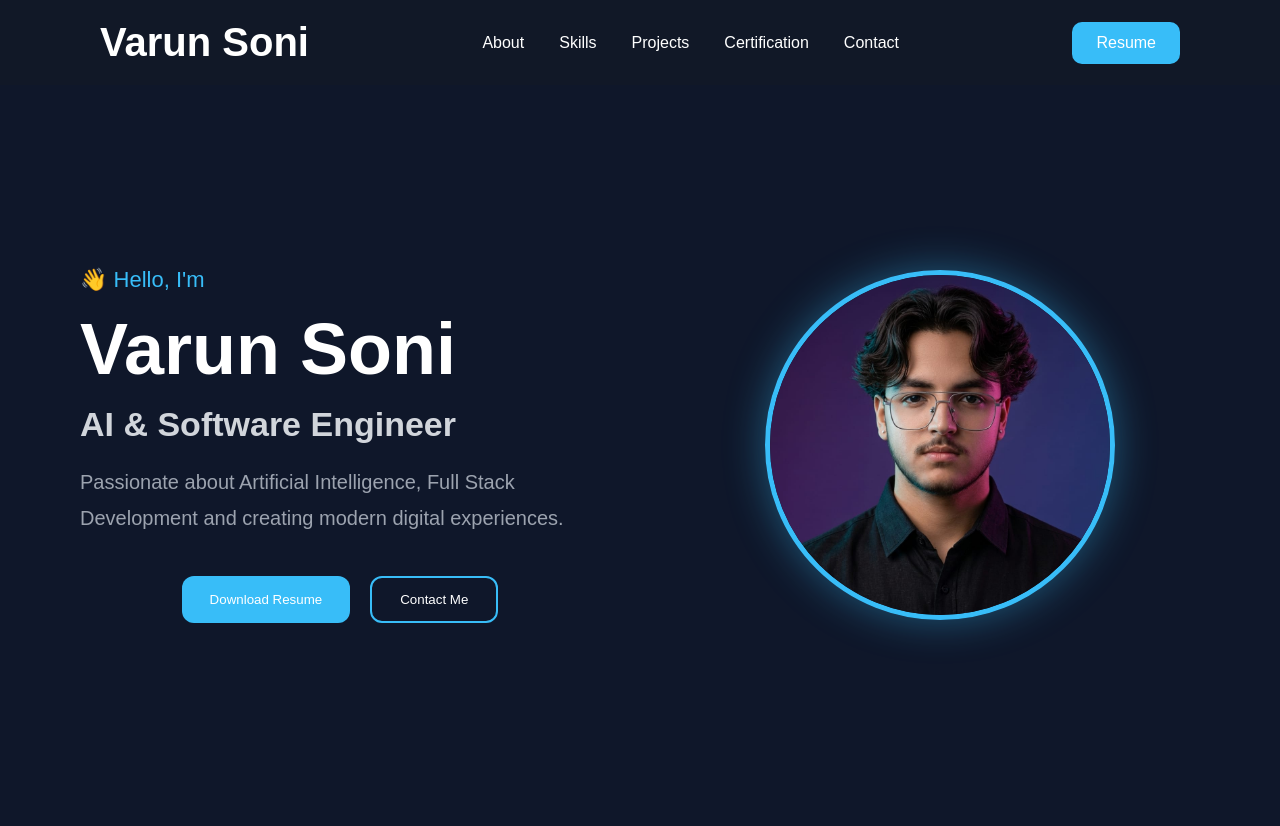
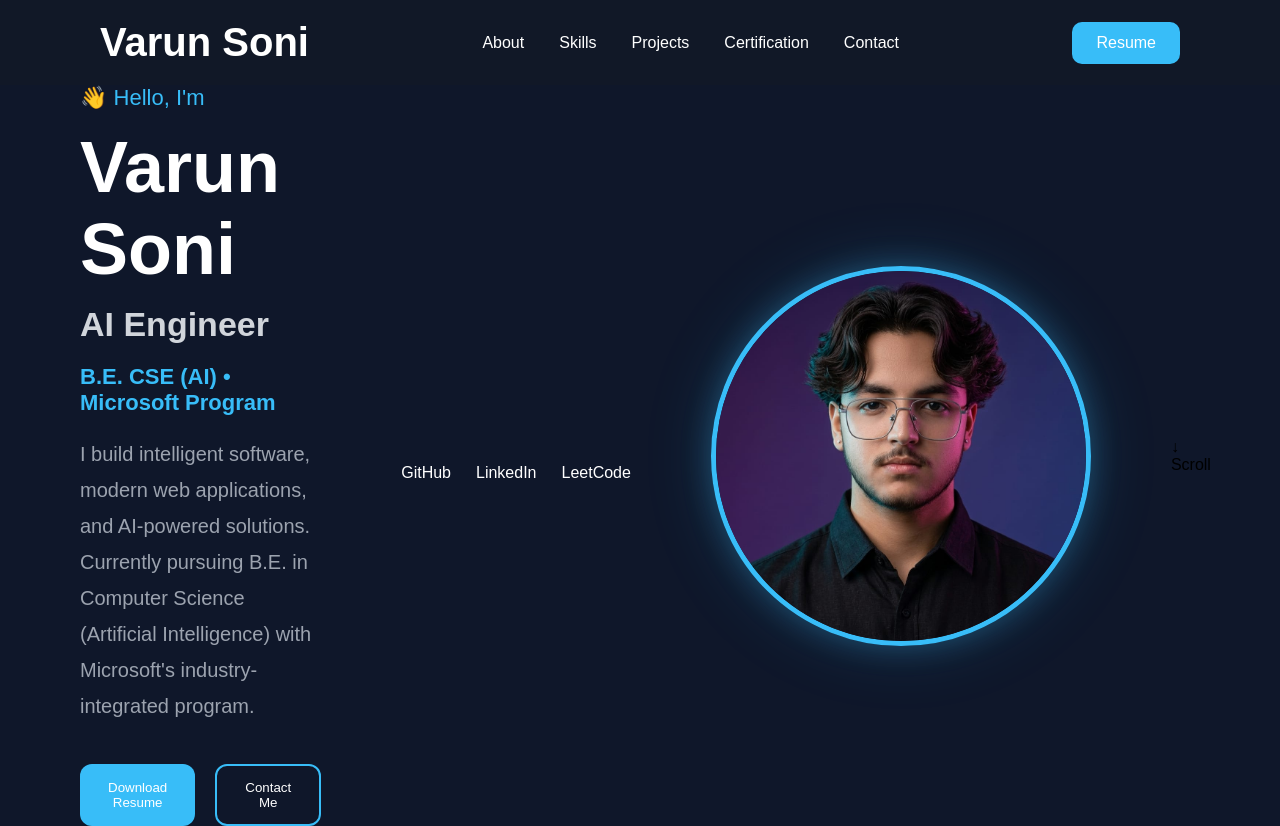
Before and after one commit to varunsoni-dev/portfolio, a React (Vite) app: page / in a window 1280 px wide. Before the commit the page ends 805 px from the top, so only its background shows below. Built offline with nearby package versions, Linux system fonts and the light colour scheme.

Commit message:
Improve hero section layout

```diff
--- a/src/components/hero.css
+++ b/src/components/hero.css
@@ -50,6 +50,17 @@
     margin-bottom:20px;
 }
 
+.hero-subtitle{
+
+    color:var(--primary-color);
+
+    font-size:22px;
+
+    margin-bottom:20px;
+
+    font-weight:600;
+}
+
 .hero-description{
 
     color:#9ca3af;
@@ -100,6 +111,31 @@
     cursor:pointer;
 }
 
+.social-links{
+
+    display:flex;
+
+    gap:25px;
+
+    margin-top:35px;
+}
+
+.social-links a{
+
+    color:white;
+
+    text-decoration:none;
+
+    transition:.3s;
+
+    font-weight:500;
+}
+
+.social-links a:hover{
+
+    color:var(--primary-color);
+}
+
 .hero-right{
 
     flex:1;
@@ -113,22 +149,30 @@
 
 .profile-image{
 
-    width:350px;
+    width:380px;
 
-    height:350px;
+    height:380px;
 
     object-fit:cover;
 
     border-radius:50%;
 
-    border:5px solid #38bdf8;
+    border:5px solid var(--primary-color);
 
-    box-shadow:0 0 40px rgba(56,189,248,.4);
+    box-shadow:
+        0 0 30px rgba(56,189,248,.3),
+        0 0 70px rgba(56,189,248,.15);
 
-    transition:0.4s;
+    transition:
+        transform .4s,
+        box-shadow .4s;
 }
 
 .profile-image:hover{
 
-    transform:scale(1.05);
+    transform:translateY(-8px);
+
+    box-shadow:
+        0 0 50px rgba(56,189,248,.5),
+        0 0 90px rgba(56,189,248,.25);
 }
--- a/src/components/hero.jsx
+++ b/src/components/hero.jsx
@@ -10,13 +10,18 @@ function Hero() {
         <h1 className="hero-name">Varun Soni</h1>
 
         <h2 className="hero-title">
-          AI & Software Engineer
+          AI Engineer
         </h2>
 
+        <p className="hero-subtitle">
+          B.E. CSE (AI) • Microsoft Program
+        </p>
+
         <p className="hero-description">
-          Passionate about Artificial Intelligence,
-          Full Stack Development and creating modern
-          digital experiences.
+          I build intelligent software, modern web applications,
+          and AI-powered solutions. Currently pursuing
+          B.E. in Computer Science (Artificial Intelligence)
+          with Microsoft's industry-integrated program.
         </p>
 
         <div className="hero-buttons">
@@ -30,6 +35,22 @@ function Hero() {
         </div>
       </div>
 
+      <div className="social-links">
+
+        <a href="#">
+          GitHub
+        </a>
+
+        <a href="#">
+          LinkedIn
+        </a>
+
+        <a href="#">
+          LeetCode
+        </a>
+
+      </div>
+
       <div className="hero-right">
         <img
           src={profile}
@@ -37,6 +58,12 @@ function Hero() {
           className="profile-image"
         />
       </div>
+
+      <div className="scroll-down">
+
+        ↓ Scroll
+
+      </div>
     </section>
   );
 }
```
